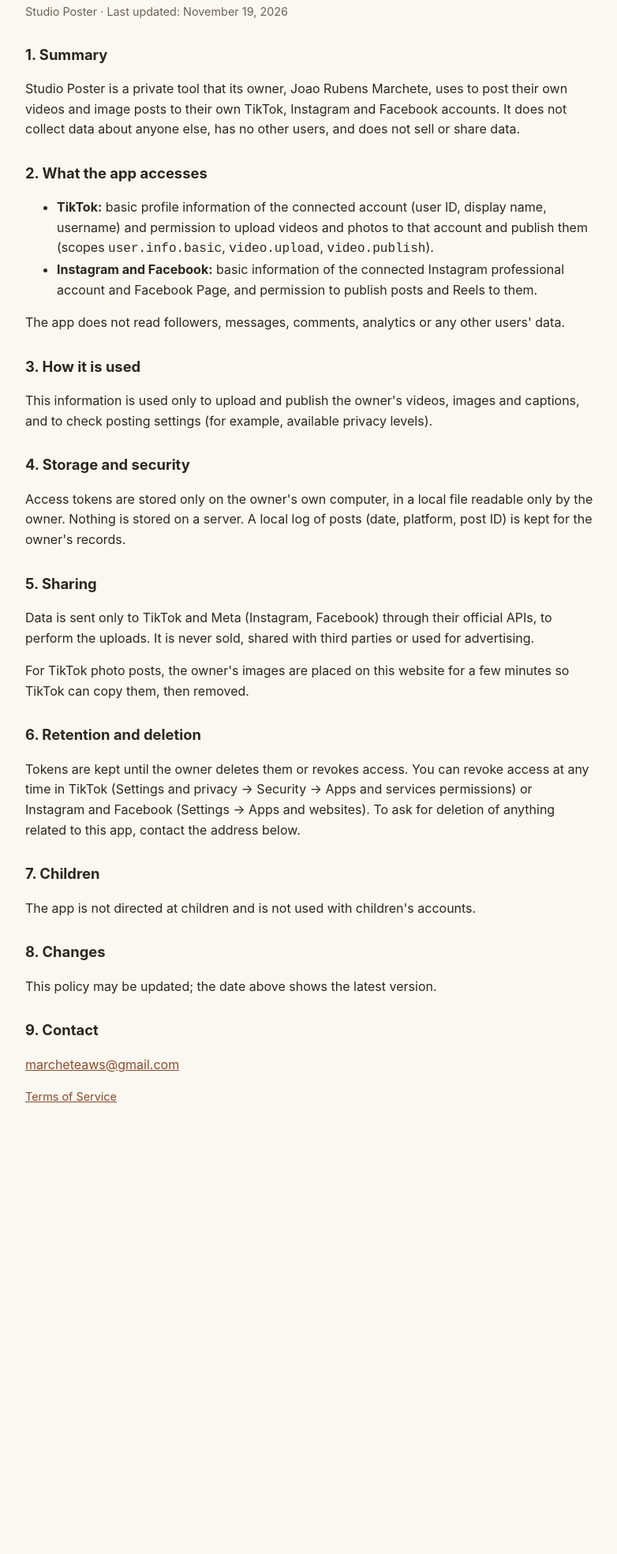
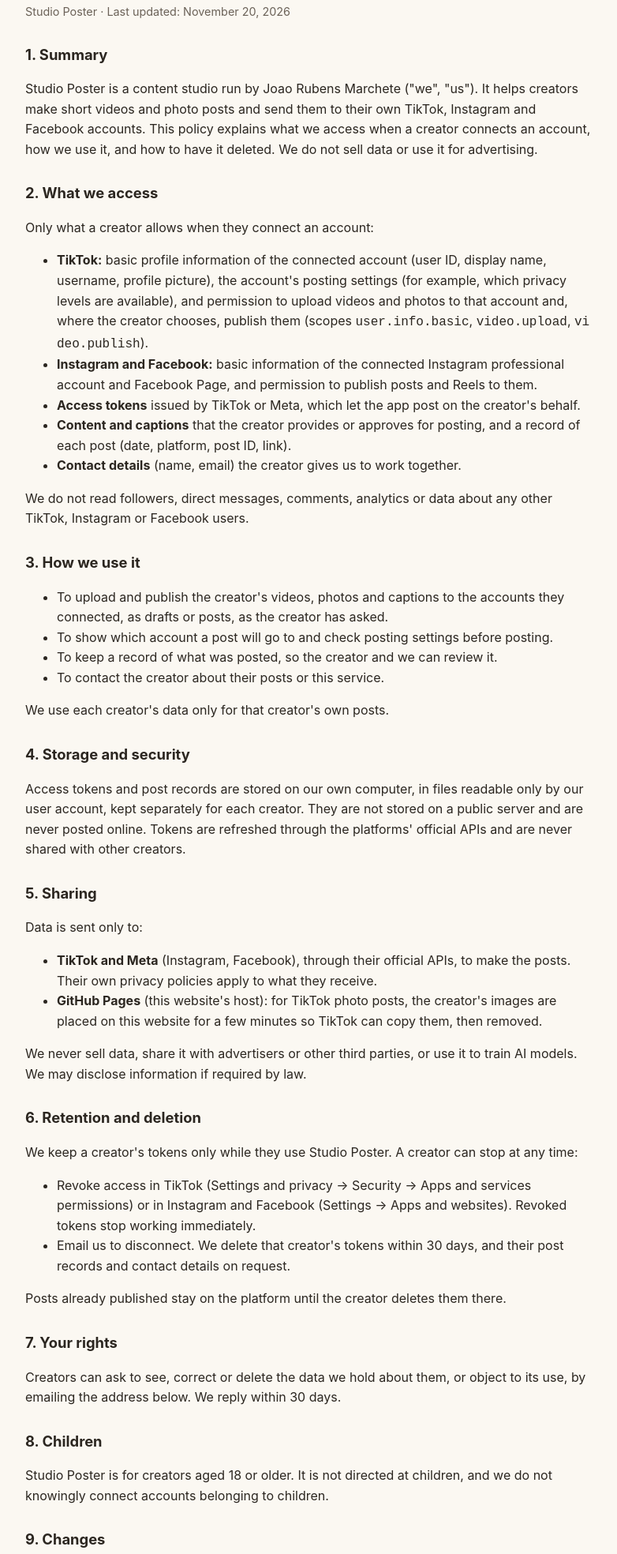
Before and after one commit to social-media-marchete-aws/studio-poster, a plain HTML site: page privacy.html in a window 1280 px wide. Shown: the part 89-2057 px from the top of the page at 79% size, without its empty margins (248-1030 px from the left). Before the commit the page ends 1536 px from the top, so only its background shows below. Drawn offline with Linux system fonts and the light colour scheme.

Commit message:
Privacy policy and terms: open the app to other creators
Co-Authored-By: Claude Opus 5.5 <noreply@anthropic.com>

```diff
--- a/privacy.html
+++ b/privacy.html
@@ -1,27 +1,48 @@
 <!doctype html><html lang="en"><head><meta charset="utf-8"><meta name="viewport" content="width=device-width,initial-scale=1"><style>:root{--bg:#fbf8f2;--fg:#2b2620;--muted:#6b6258;--accent:#8a4b2a}@media (prefers-color-scheme:dark){:root{--bg:#1c1a17;--fg:#ece6dc;--muted:#a59b8e;--accent:#e0a37c}}body{background:var(--bg);color:var(--fg);font:16px/1.6 -apple-system,BlinkMacSystemFont,"Segoe UI",sans-serif;margin:0;padding:32px 16px}main{max-width:720px;margin:0 auto}h1{font-size:1.8rem;margin:0 0 4px}h2{font-size:1.15rem;margin:28px 0 6px}p,li{color:var(--fg)}.muted{color:var(--muted);font-size:.9rem}a{color:var(--accent)}code{word-break:break-all}</style><title>Studio Poster Privacy</title></head><body><main>
-<h1>Privacy Policy</h1><p class="muted">Studio Poster · Last updated: November 19, 2026</p>
+<h1>Privacy Policy</h1><p class="muted">Studio Poster · Last updated: November 20, 2026</p>
 <h2>1. Summary</h2>
-<p>Studio Poster is a private tool that its owner, Joao Rubens Marchete, uses to post their own videos and image posts to their own TikTok, Instagram and Facebook accounts. It does not collect data about anyone else, has no other users, and does not sell or share data.</p>
-<h2>2. What the app accesses</h2>
+<p>Studio Poster is a content studio run by Joao Rubens Marchete ("we", "us"). It helps creators make short videos and photo posts and send them to their own TikTok, Instagram and Facebook accounts. This policy explains what we access when a creator connects an account, how we use it, and how to have it deleted. We do not sell data or use it for advertising.</p>
+<h2>2. What we access</h2>
+<p>Only what a creator allows when they connect an account:</p>
 <ul>
-<li><strong>TikTok:</strong> basic profile information of the connected account (user ID, display name, username) and permission to upload videos and photos to that account and publish them (scopes <code>user.info.basic</code>, <code>video.upload</code>, <code>video.publish</code>).</li>
+<li><strong>TikTok:</strong> basic profile information of the connected account (user ID, display name, username, profile picture), the account's posting settings (for example, which privacy levels are available), and permission to upload videos and photos to that account and, where the creator chooses, publish them (scopes <code>user.info.basic</code>, <code>video.upload</code>, <code>video.publish</code>).</li>
 <li><strong>Instagram and Facebook:</strong> basic information of the connected Instagram professional account and Facebook Page, and permission to publish posts and Reels to them.</li>
+<li><strong>Access tokens</strong> issued by TikTok or Meta, which let the app post on the creator's behalf.</li>
+<li><strong>Content and captions</strong> that the creator provides or approves for posting, and a record of each post (date, platform, post ID, link).</li>
+<li><strong>Contact details</strong> (name, email) the creator gives us to work together.</li>
 </ul>
-<p>The app does not read followers, messages, comments, analytics or any other users' data.</p>
-<h2>3. How it is used</h2>
-<p>This information is used only to upload and publish the owner's videos, images and captions, and to check posting settings (for example, available privacy levels).</p>
+<p>We do not read followers, direct messages, comments, analytics or data about any other TikTok, Instagram or Facebook users.</p>
+<h2>3. How we use it</h2>
+<ul>
+<li>To upload and publish the creator's videos, photos and captions to the accounts they connected, as drafts or posts, as the creator has asked.</li>
+<li>To show which account a post will go to and check posting settings before posting.</li>
+<li>To keep a record of what was posted, so the creator and we can review it.</li>
+<li>To contact the creator about their posts or this service.</li>
+</ul>
+<p>We use each creator's data only for that creator's own posts.</p>
 <h2>4. Storage and security</h2>
-<p>Access tokens are stored only on the owner's own computer, in a local file readable only by the owner. Nothing is stored on a server. A local log of posts (date, platform, post ID) is kept for the owner's records.</p>
+<p>Access tokens and post records are stored on our own computer, in files readable only by our user account, kept separately for each creator. They are not stored on a public server and are never posted online. Tokens are refreshed through the platforms' official APIs and are never shared with other creators.</p>
 <h2>5. Sharing</h2>
-<p>Data is sent only to TikTok and Meta (Instagram, Facebook) through their official APIs, to perform the uploads. It is never sold, shared with third parties or used for advertising.</p>
-<p>For TikTok photo posts, the owner's images are placed on this website for a few minutes so TikTok can copy them, then removed.</p>
+<p>Data is sent only to:</p>
+<ul>
+<li><strong>TikTok and Meta</strong> (Instagram, Facebook), through their official APIs, to make the posts. Their own privacy policies apply to what they receive.</li>
+<li><strong>GitHub Pages</strong> (this website's host): for TikTok photo posts, the creator's images are placed on this website for a few minutes so TikTok can copy them, then removed.</li>
+</ul>
+<p>We never sell data, share it with advertisers or other third parties, or use it to train AI models. We may disclose information if required by law.</p>
 <h2>6. Retention and deletion</h2>
-<p>Tokens are kept until the owner deletes them or revokes access. You can revoke access at any time in TikTok (Settings and privacy → Security → Apps and services permissions) or Instagram and Facebook (Settings → Apps and websites). To ask for deletion of anything related to this app, contact the address below.</p>
-<h2>7. Children</h2>
-<p>The app is not directed at children and is not used with children's accounts.</p>
-<h2>8. Changes</h2>
-<p>This policy may be updated; the date above shows the latest version.</p>
-<h2>9. Contact</h2>
+<p>We keep a creator's tokens only while they use Studio Poster. A creator can stop at any time:</p>
+<ul>
+<li>Revoke access in TikTok (Settings and privacy → Security → Apps and services permissions) or in Instagram and Facebook (Settings → Apps and websites). Revoked tokens stop working immediately.</li>
+<li>Email us to disconnect. We delete that creator's tokens within 30 days, and their post records and contact details on request.</li>
+</ul>
+<p>Posts already published stay on the platform until the creator deletes them there.</p>
+<h2>7. Your rights</h2>
+<p>Creators can ask to see, correct or delete the data we hold about them, or object to its use, by emailing the address below. We reply within 30 days.</p>
+<h2>8. Children</h2>
+<p>Studio Poster is for creators aged 18 or older. It is not directed at children, and we do not knowingly connect accounts belonging to children.</p>
+<h2>9. Changes</h2>
+<p>We may update this policy; the date above shows the latest version. We will tell connected creators about important changes by email.</p>
+<h2>10. Contact</h2>
 <p><a href="mailto:marcheteaws@gmail.com">marcheteaws@gmail.com</a></p>
-<p class="muted"><a href="terms.html">Terms of Service</a></p>
+<p class="muted"><a href="terms.html">Terms of Service</a> · <a href="index.html">Home</a></p>
 </main></body></html>
```
Also changed, not shown: index.html (+2 -1 lines), terms.html (+26 -14 lines).
